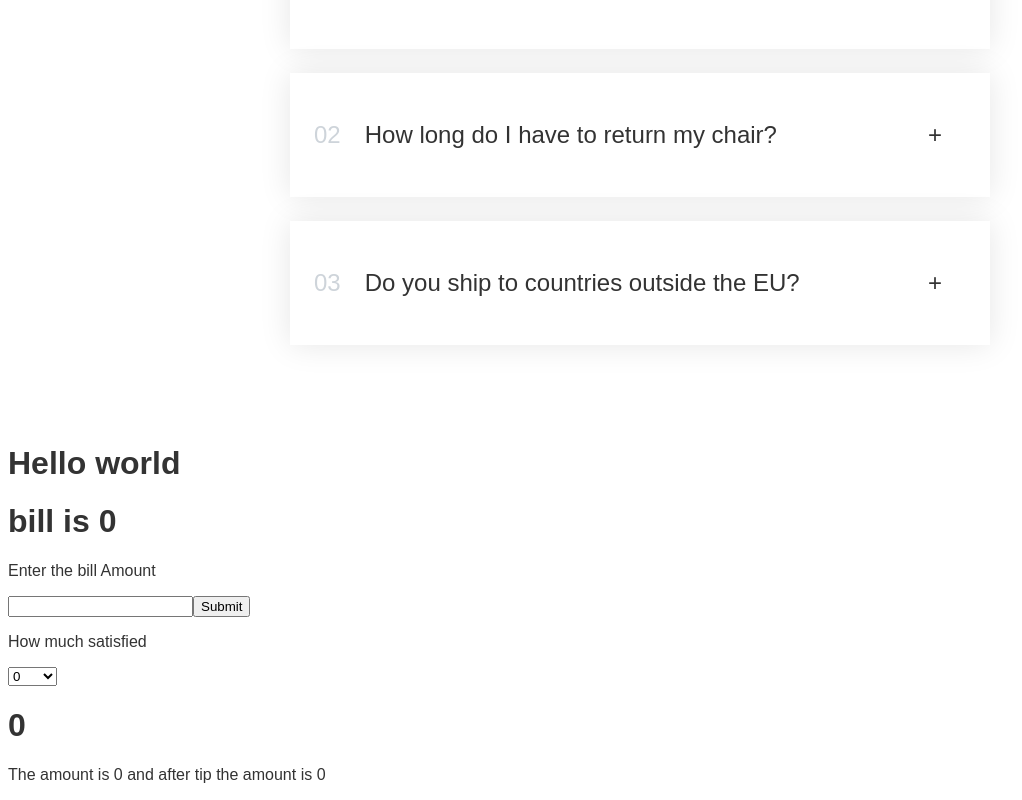
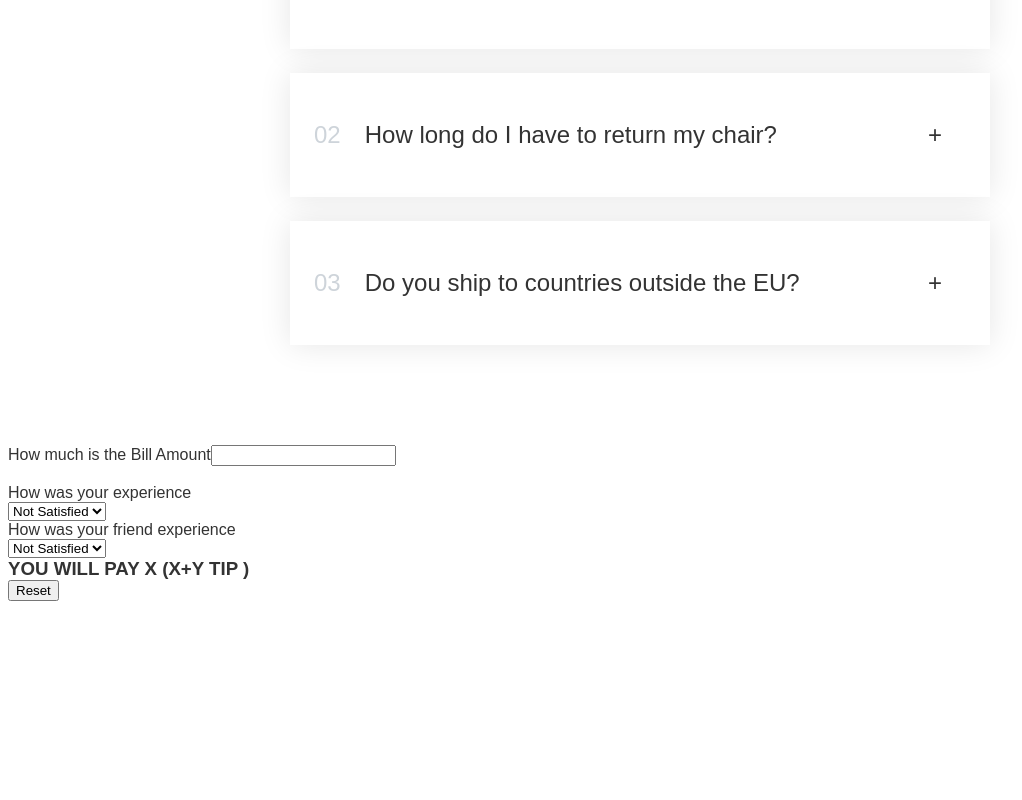
Before and after one commit to sujansince2003/stepcomponent, a React (Create React App) app: page / in a window 1280 px wide. Shown: the part 505-1305 px from the top of the page, without its empty margins (0-1022 px from the left). After the commit the page ends 1114 px from the top, so only its background shows below. Built offline with nearby package versions, Linux system fonts and the light colour scheme.

Commit message:
tip calculator created components

```diff
--- a/src/TipCalculator.jsx
+++ b/src/TipCalculator.jsx
@@ -1,85 +1,66 @@
 import React, { Component,useState } from 'react';
 
 const TipCalculator = () => {
-    const [Bill,setBill]=useState(0);
-    const [Tipamt,setTipamt]=useState(0);
+   return(<>
 
-    const funsetBill=(amt)=>
-    setBill((Bill)=>amt)
-    const funsettip=(amtp)=>
-    setTipamt(()=>amtp)
-    return (
-        <>
-        <h1>Hello world</h1>
-        <h1>bill is {Bill}</h1>
-        <BillAmt onset={funsetBill} />
-        <Tip  bill={Bill} onsettip={funsettip} />
-        <TotalBill bill={Bill} Tipamt={Tipamt} />
-        </>
-      );
-}
-const BillAmt=({onset})=>
-{
-    const [description,setDescription]=useState("78")
-    const [description2,setDescription2]=useState("78")
+   <BillInput />
+   <SelectPercentage>How was your experience</SelectPercentage>
+   <SelectPercentage>How was your friend  experience</SelectPercentage>
 
-
-   return(<>
-   <p>Enter the bill Amount</p>
-   <form onSubmit={(e)=>
-   {
-
-       e.preventDefault()
-       setDescription2((de)=>description)
+   <Output />
+   <Reset />
+   </>)
 
 
 
 
-    }
+}
+
+const BillInput=()=>
+{
+    return(
+        <>
+        <label>How much is the Bill Amount</label>
+          <input type="text"  />
+          <br />
+        </>
+    )
+}
+const SelectPercentage=({children})=>
+{
+    return(
+        <>
+         <br />
+        <label>{children}</label>
+        <br />
+      <select >
+        <option value="0">Not Satisfied</option>
+        <option value="10">okay</option>
+        <option value="15">better</option>
+        <option value="20">Best</option>
 
 
-    }>
-   <input type="text" name="" id=""   onChange={(e) => {
-            onset(e.target.value)
-            setDescription(() => e.target.value)}}  />
-   <button>Submit</button>
-   </form>
-   {/* <h1> is {description}</h1>
+      </select>
+        </>
+    )
+}
+const Output=()=>
+{
+    return(
+        <>
 
-   <h1> is2 {description2}</h1> */}
-   </>)
+        <h3>You will pay x (x+y tip )</h3>
+        </>
+    )
 }
-const Tip=({ bill,onsettip})=>
+const Reset=()=>
 {
-    const [quantity, setquantity] = useState(0);
-   return(<>
-   <p>How much satisfied</p>
-   <form onSubmit={()=>onsettip(quantity)} ></form>
-   <select onChange={(e) =>
-    {
-        //
-        // onsettip(e.target.value)
-        // onsettip(((+e.target.value)/100)*bill)
-       setquantity(((+e.target.value)/100)*bill)
-       console.log(quantity);
+    return(<>
+    <button>Reset</button>
+    </>)
+}
 
-    }
 
-       } >
 
-    <option value="0">0</option>
-    <option value="10">10%</option>
-    <option value="20">20%</option>
-    <option value="30">30%</option>
-    <option value="40">40%</option>
-   </select>
-   <h1>{quantity}</h1>
-   </>)
-}
-const TotalBill=({bill,Tipamt})=>
-{
-   return(<>
-   <p>The amount is {bill} and after tip the amount is {Tipamt}</p>
-   </>)
-}
+
 export default TipCalculator;
```
